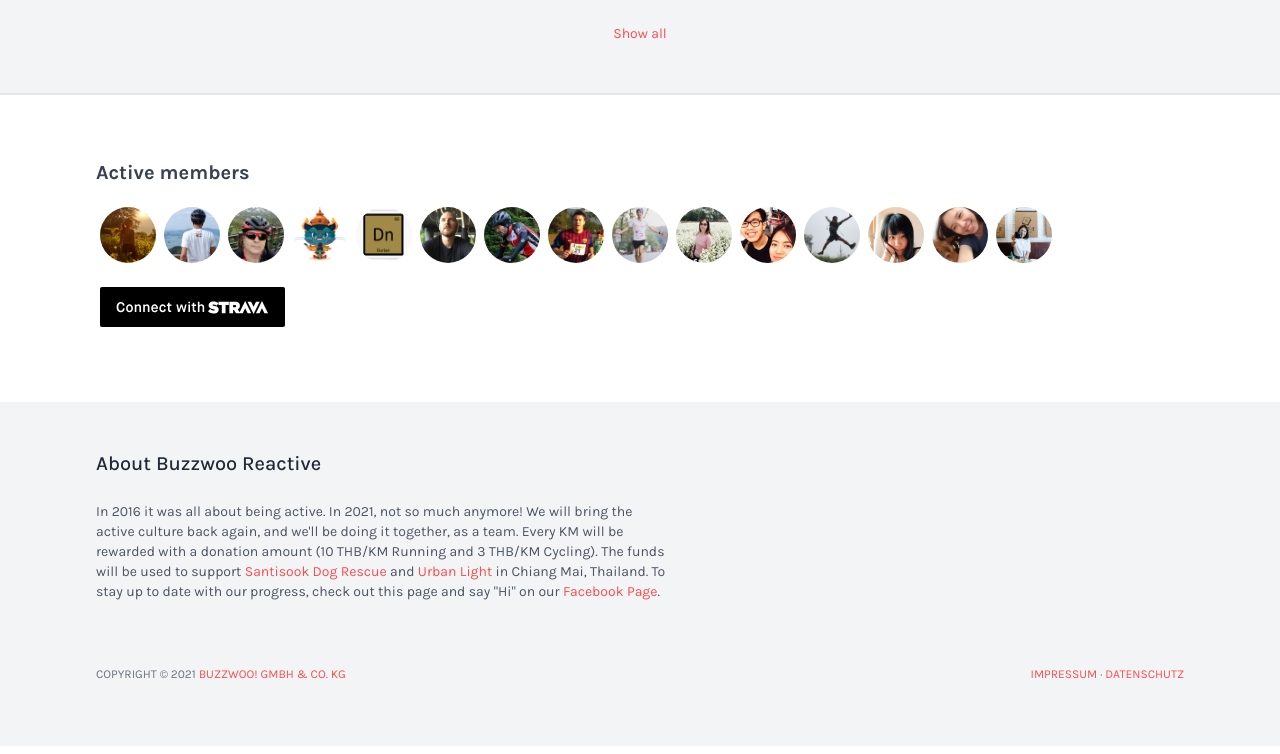
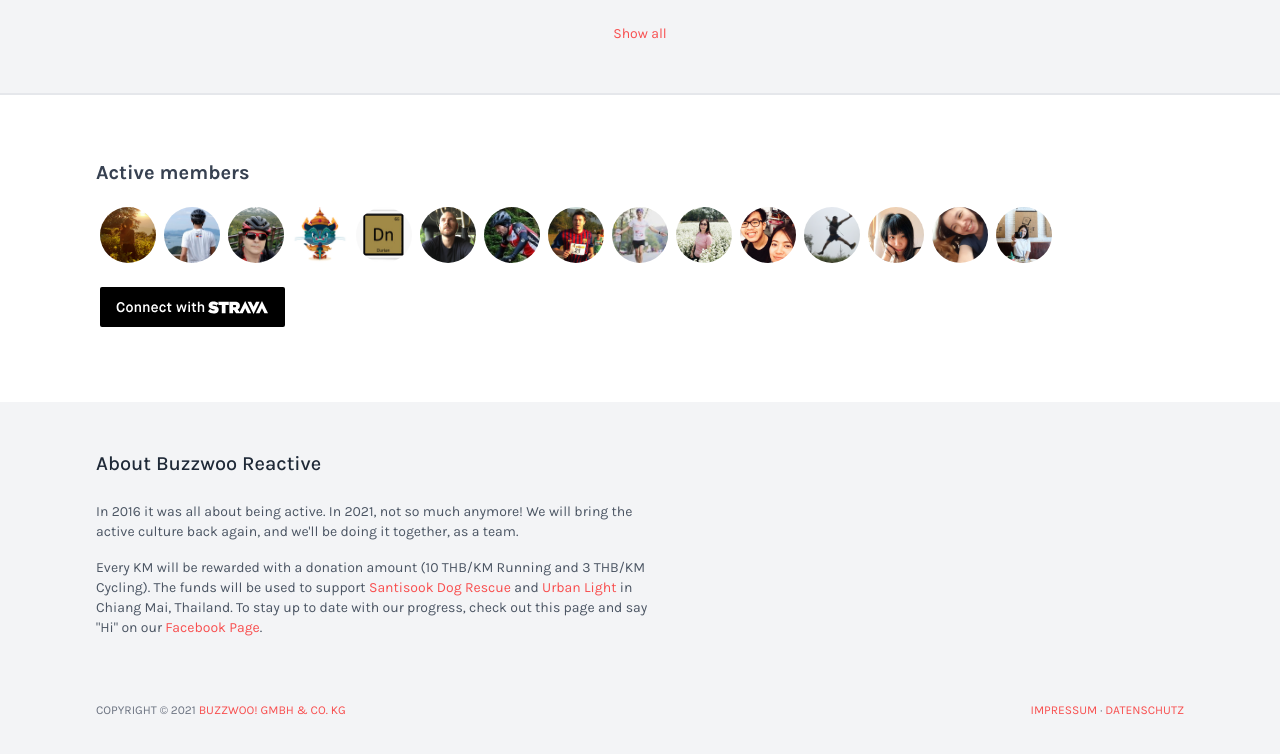
Before and after one commit to armno/tailwind-101, a website built with Vite: page index.html in a window 1280 px wide. Shown: the part 1720-2474 px from the top of the page. Built offline with nearby package versions, Linux system fonts and the light colour scheme; a web font is replaced by a local one.

Commit message:
adjust wording

```diff
--- a/index.html
+++ b/index.html
@@ -308,7 +308,8 @@
 	<div class="mt-8 bg-gray-100">
 		<div class="container mx-auto max-w-6xl px-8 py-12">
 			<h2 class="text-xl text-gray-800 font-medium font-karla">About Buzzwoo Reactive</h2>
-			<p class="text-sm mt-6 text-gray-600 max-w-xl">In 2016 it was all about being active. In 2021, not so much anymore! We will bring the active culture back again, and we'll be doing it together, as a team. Every KM will be rewarded with a donation amount (10 THB/KM Running and 3 THB/KM Cycling). The funds will be used to support <a href="#">Santisook Dog Rescue</a> and <a href="#">Urban Light</a> in Chiang Mai, Thailand. To stay up to date with our progress, check out this page and say "Hi" on our <a href="#">Facebook Page</a>.</p>
+			<p class="text-sm mt-6 text-gray-600 max-w-xl">In 2016 it was all about being active. In 2021, not so much anymore! We will bring the active culture back again, and we'll be doing it together, as a team.</p>
+			<p class="text-sm mt-4 text-gray-600 max-w-xl">Every KM will be rewarded with a donation amount (10 THB/KM Running and 3 THB/KM Cycling). The funds will be used to support <a href="#">Santisook Dog Rescue</a> and <a href="#">Urban Light</a> in Chiang Mai, Thailand. To stay up to date with our progress, check out this page and say "Hi" on our <a href="#">Facebook Page</a>.</p>
 
 			<footer class="py-4 mt-12 uppercase text-xs text-gray-500 flex flex-col items-center space-y-2 md:flex-row md:justify-between md:space-y-0">
 				<div>
```
